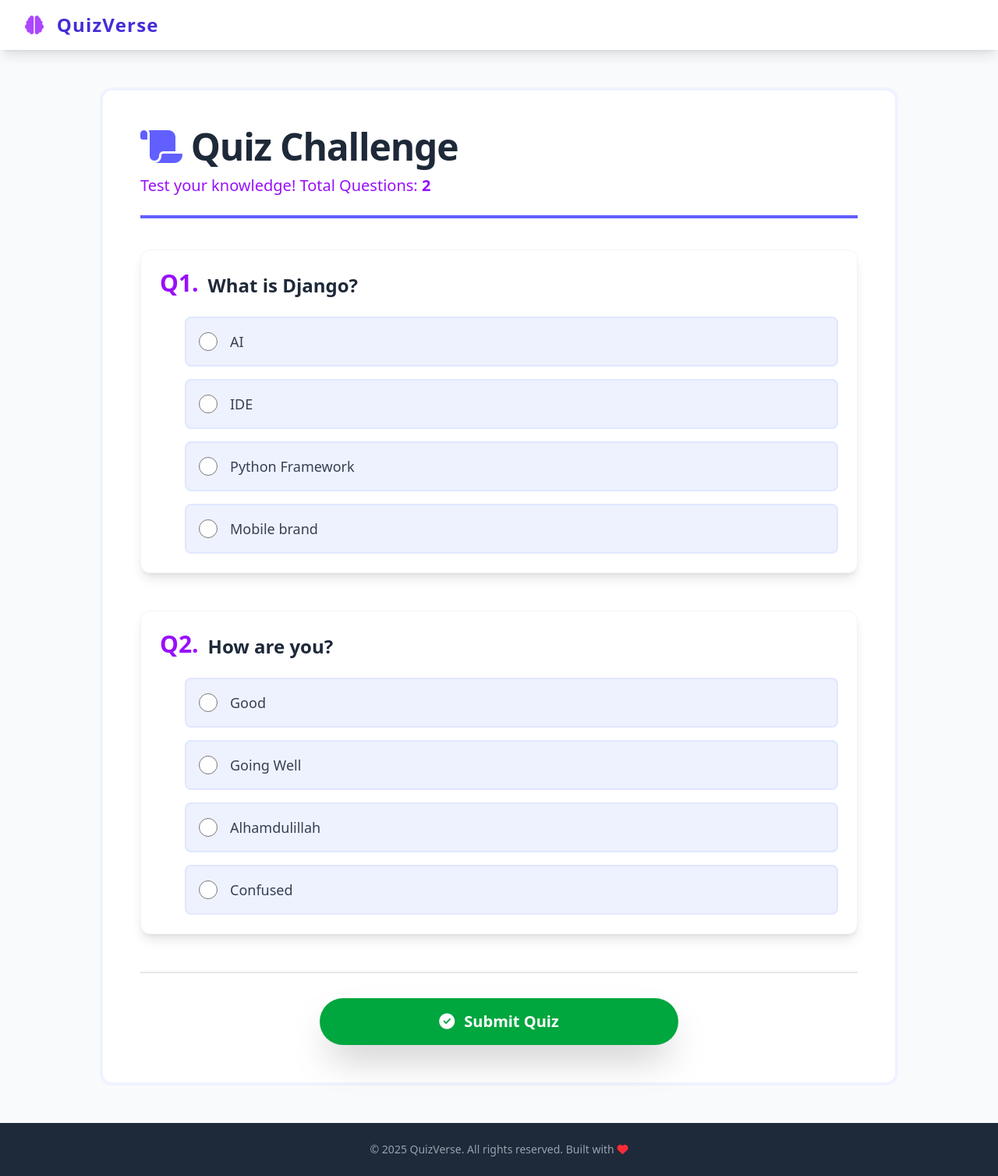
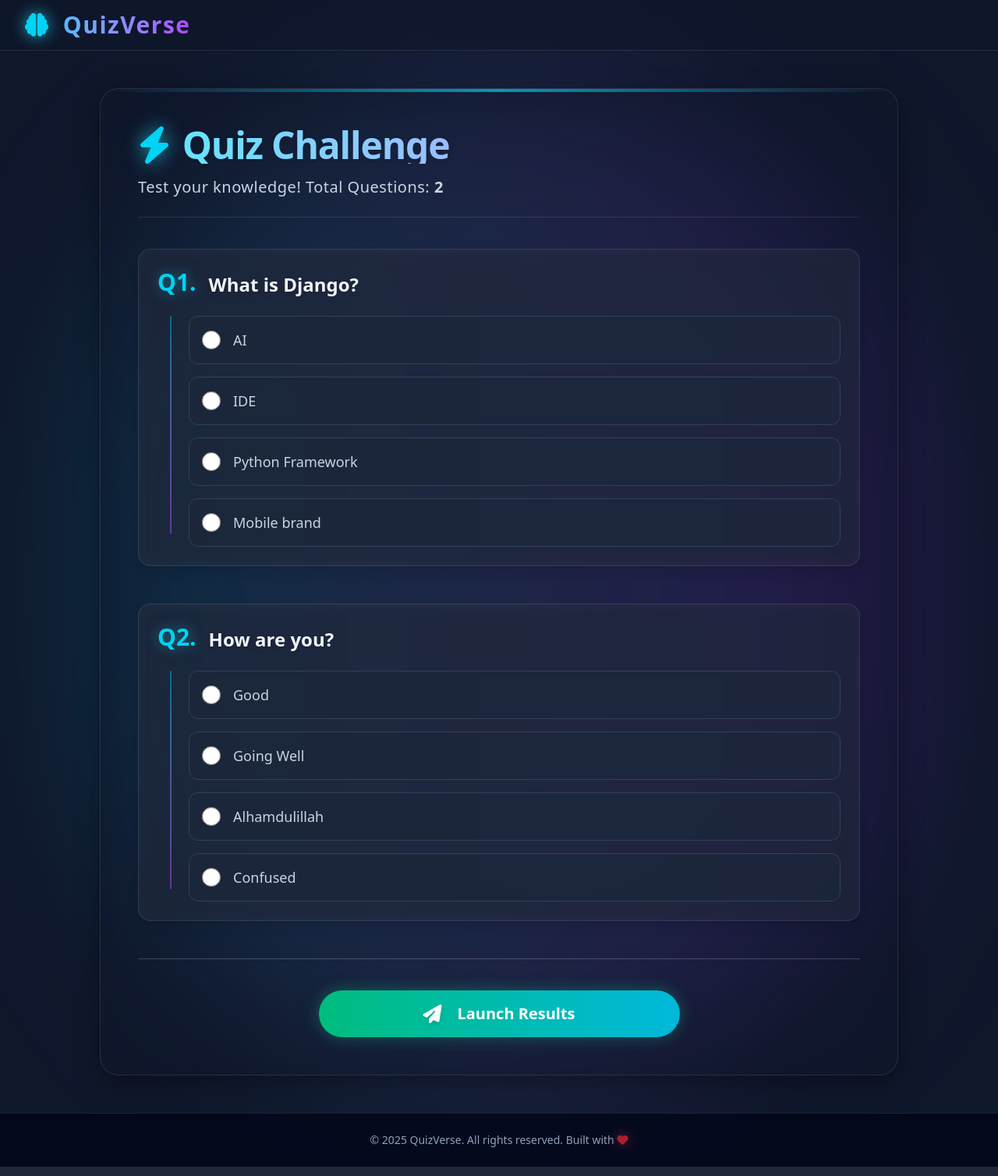
Before and after one commit to nabil0203/Quiz_Verse, a Django app: page / in a window 1280 px wide. Shown: the whole page at 78% size. Run offline with Django 5.2, Linux system fonts and the light colour scheme; data comes from the database, SQL or seed files in the repository; both versions use the stored data as it was after the commit.

Commit message:
Full UI update

```diff
--- a/quiz_app/templates/quiz.html
+++ b/quiz_app/templates/quiz.html
@@ -49,14 +49,17 @@
 <!--------------Added Design on those functionality in this part----------------------->
 
 
-<div class="w-full max-w-4xl lg:max-w-5xl">
-        <section class="bg-white shadow-3xl p-6 sm:p-10 lg:p-12 rounded-2xl border-4 border-indigo-100/50">
+<div class="w-full max-w-4xl lg:max-w-5xl relative z-10">
+        <!-- Decorative blob background -->
+        <div class="absolute inset-0 bg-gradient-to-r from-cyan-500 to-purple-600 blur-[100px] opacity-20 -z-10 rounded-full mix-blend-screen overflow-hidden pointer-events-none"></div>
+        <section class="bg-slate-900/60 backdrop-blur-xl shadow-[0_8px_32px_0_rgba(0,0,0,0.37)] p-6 sm:p-10 lg:p-12 rounded-3xl border border-white/10 relative overflow-hidden">
+            <div class="absolute top-0 inset-x-0 h-1 bg-gradient-to-r from-transparent via-cyan-500 to-transparent opacity-80"></div>
 
-            <header class="mb-10 pb-6 border-b-4 border-indigo-500">
-                <h1 class="text-5xl font-extrabold text-gray-800 tracking-tight flex items-center">
-                    <i class="fas fa-scroll text-indigo-500 mr-3"></i> Quiz Challenge
+            <header class="mb-10 pb-6 border-b border-white/10 relative">
+                <h1 class="text-5xl font-extrabold bg-clip-text text-transparent bg-gradient-to-r from-cyan-300 to-purple-400 tracking-tight flex items-center drop-shadow-sm">
+                    <i class="fas fa-bolt text-cyan-400 mr-4 drop-shadow-[0_0_12px_rgba(34,211,238,0.8)]"></i> Quiz Challenge
                 </h1>
-                <p class="text-xl text-purple-600 font-medium mt-3">
+                <p class="text-xl text-slate-300 font-medium mt-4 tracking-wide">
                     Test your knowledge! Total Questions: <span class="font-bold">{{ questions|length }}</span>
                 </p>
             </header>
@@ -66,26 +69,29 @@
 
                 {% for question in questions %}
 
-                    <div class="bg-white p-6 rounded-xl shadow-lg border border-gray-100 hover:shadow-xl transition duration-300">
+                    <div class="bg-white/5 backdrop-blur-sm p-6 rounded-2xl shadow-lg border border-white/10 hover:bg-white/10 transition-all duration-300 group/q hover:border-cyan-500/30">
 
-                        <h2 class="text-2xl font-bold text-gray-800 mb-6 flex items-start leading-snug">
-                            <span class="text-purple-600 font-extrabold mr-3 text-3xl">Q{{ forloop.counter }}.</span>
-                            <span class="pt-1">{{ question.text }}</span>
+                        <h2 class="text-2xl font-bold text-slate-100 mb-6 flex items-start leading-snug drop-shadow-md">
+                            <span class="text-cyan-400 font-extrabold mr-4 text-3xl drop-shadow-[0_0_8px_rgba(34,211,238,0.5)]">Q{{ forloop.counter }}.</span>
+                            <span class="pt-1 group-hover/q:text-white transition-colors">{{ question.text }}</span>
                         </h2>
 
-                        <div class="space-y-4 pl-8">
+                        <div class="space-y-4 pl-10 mt-4 relative">
+                            <!-- Left decorative line -->
+                            <div class="absolute left-4 top-0 bottom-0 w-[2px] bg-gradient-to-b from-cyan-500/50 to-purple-500/50 hidden sm:block rounded-full"></div>
+
                             {% for choice in question.choices.all %}
 
-                                <label class="flex items-center p-4 rounded-lg bg-indigo-50 border-2 border-indigo-100 cursor-pointer hover:bg-indigo-100 transition duration-200 group has-[:checked]:bg-indigo-200 has-[:checked]:border-indigo-500 has-[:checked]:shadow-md">
+                                <label class="flex items-center p-4 rounded-xl bg-slate-800/80 border border-slate-700 cursor-pointer hover:bg-slate-700 hover:border-cyan-400/50 hover:shadow-[0_0_15px_rgba(34,211,238,0.15)] transition-all duration-300 group has-[:checked]:bg-gradient-to-r has-[:checked]:from-cyan-900/40 has-[:checked]:to-purple-900/40 has-[:checked]:border-cyan-400 has-[:checked]:shadow-[0_0_20px_rgba(34,211,238,0.2)]">
 
                                     <input
                                         type="radio"
                                         name="{{ question.id }}"
                                         value="{{ choice.id }}"
-                                        class="form-radio h-6 w-6 text-indigo-600 border-gray-300 focus:ring-indigo-500 checked:bg-indigo-600 checked:border-transparent"
+                                        class="form-radio h-6 w-6 text-cyan-500 bg-slate-800 border-slate-600 focus:ring-cyan-500 focus:ring-offset-slate-900 checked:bg-cyan-500 checked:border-transparent transition-all"
                                     />
 
-                                    <span class="ml-4 text-lg font-medium text-gray-700 group-hover:text-gray-900">
+                                    <span class="ml-4 text-lg font-medium text-slate-300 group-hover:text-cyan-50 group-has-[:checked]:text-white transition-colors">
                                         {{ choice.text }}
                                     </span>
                                 </label>
@@ -96,9 +102,10 @@
 
                 {% endfor %}
 
-                <div class="pt-8 border-t-2 border-gray-200 flex justify-center">
-                    <button type="submit" class="w-full sm:w-2/3 lg:w-1/2 bg-green-600 hover:bg-green-700 text-white font-extrabold py-4 px-10 rounded-full shadow-2xl transition duration-300 transform hover:scale-[1.03] focus:outline-none focus:ring-4 focus:ring-green-500 focus:ring-opacity-70 text-xl flex items-center justify-center">
-                        <i class="fas fa-check-circle mr-3"></i> Submit Quiz
+                <div class="pt-10 border-t border-white/20 flex justify-center mt-8 relative z-20">
+                    <button type="submit" class="w-full sm:w-2/3 lg:w-1/2 group relative isolate flex items-center justify-center gap-3 overflow-hidden rounded-full bg-gradient-to-r from-emerald-500 to-cyan-500 px-10 py-4 text-xl font-extrabold text-white shadow-[0_0_20px_rgba(16,185,129,0.4)] transition-all duration-300 hover:scale-[1.03] hover:shadow-[0_0_30px_rgba(16,185,129,0.6)] focus:outline-none focus:ring-4 focus:ring-emerald-500 focus:ring-opacity-70">
+                        <span class="absolute inset-0 z-[-1] bg-white/20 opacity-0 transition-opacity duration-300 group-hover:opacity-100"></span>
+                        <i class="fas fa-paper-plane mr-2 text-2xl drop-shadow-md group-hover:translate-x-1 group-hover:-translate-y-1 transition-transform"></i> Launch Results
                     </button>
                 </div>
             </form>
--- a/templates/base.html
+++ b/templates/base.html
@@ -24,15 +24,15 @@
 
 
 
-<body class="font-sans antialiased bg-gray-50">
+<body class="font-sans antialiased bg-slate-900 text-slate-100 selection:bg-cyan-500 selection:text-white relative">
+    <div class="fixed inset-0 z-[-1] bg-[radial-gradient(ellipse_at_top,_var(--tw-gradient-stops))] from-slate-800 via-slate-900 to-black"></div>
 
 
-
-    <header class="bg-white shadow-lg sticky top-0 z-50">
+    <header class="bg-slate-900/50 backdrop-blur-lg border-b border-white/10 sticky top-0 z-50 transition-all duration-300">
         <nav class="max-w-7xl mx-auto px-4 sm:px-6 lg:px-8 py-4">
             <div class="flex items-center justify-between h-8">
-                <a href="#" class="text-2xl font-extrabold text-indigo-700 tracking-wider">
-                    <i class="fas fa-brain text-purple-500 mr-2"></i> QuizVerse
+                <a href="#" class="text-3xl font-extrabold bg-clip-text text-transparent bg-gradient-to-r from-cyan-400 to-purple-500 tracking-wider hover:opacity-80 transition">
+                    <i class="fas fa-brain text-cyan-400 mr-2 drop-shadow-[0_0_10px_rgba(34,211,238,0.8)]"></i> QuizVerse
                 </a>
             </div>
         </nav>
@@ -42,7 +42,7 @@
 
 
 
-    <main class="min-h-screen bg-gray-50 flex flex-col items-center justify-center py-12 px-4 sm:px-6 lg:px-8">
+    <main class="min-h-screen flex flex-col items-center justify-center py-12 px-4 sm:px-6 lg:px-8 relative z-10">
 
         {% block content %}
 
@@ -54,9 +54,9 @@
 
 
 
-    <footer class="bg-gray-800 text-white py-6">
-        <div class="max-w-7xl mx-auto text-center text-sm text-gray-400">
-            &copy; 2025 QuizVerse. All rights reserved. Built with <i class="fas fa-heart text-red-500"></i>
+    <footer class="bg-slate-950/80 border-t border-white/10 text-slate-400 py-6 relative z-10 backdrop-blur-md">
+        <div class="max-w-7xl mx-auto text-center text-sm">
+            &copy; 2025 QuizVerse. All rights reserved. Built with <i class="fas fa-heart text-red-500 drop-shadow-[0_0_8px_rgba(239,68,68,0.8)] animate-pulse"></i>
         </div>
     </footer>
 
```
Also changed, not shown: quiz_app/templates/score.html (+54 -33 lines), db.sqlite3.
